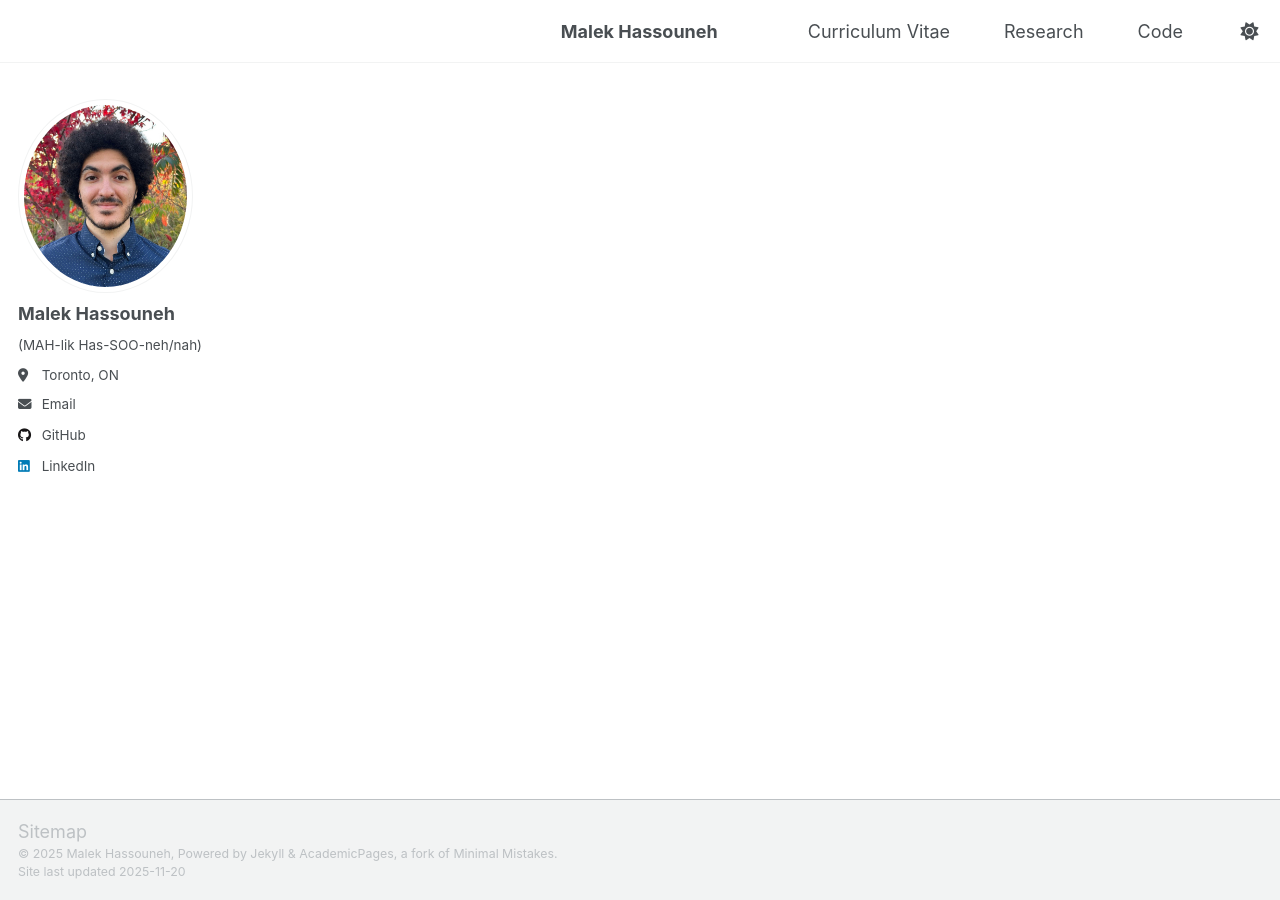
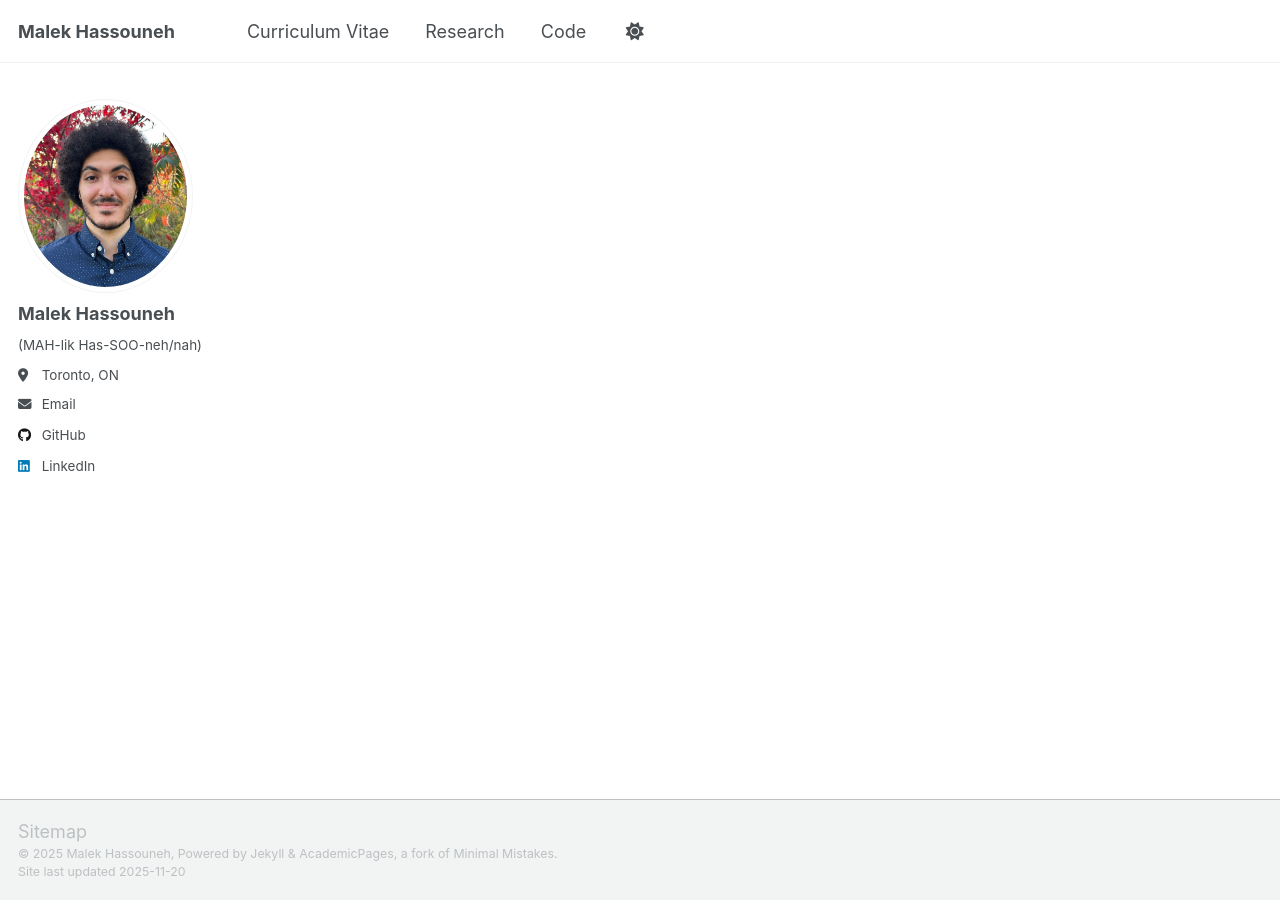
Before and after one commit to malekhassouneh/malekhassouneh.github.io, a Jekyll site: the page built from _pages/about.md, in a window 1280 px wide. Built offline with Jekyll 4.4.1, drawn with Linux system fonts in a browser that asks for light colours; a script that is not in the unit is left out.

Commit message:
Flush name left

```diff
--- a/_sass/custom.scss
+++ b/_sass/custom.scss
@@ -1,38 +1,26 @@
 /* ========================================================================== */
-/* CUSTOM SITE OVERRIDES */
+/* Nav: left-aligned name, right-aligned links, fully flexible */
 /* ========================================================================== */
-
-/* ================================ */
-/* Nav: left-aligned name, right-aligned links, fully flexible */
-/* ================================ */
 
 .greedy-nav {
   display: flex !important;
   justify-content: space-between; /* name left, everything else right */
   align-items: center;
-  flex-wrap: wrap; /* ensures mobile wraps if needed */
+  flex-wrap: wrap;
 }
 
-/* Container for visible links */
-.greedy-nav .visible-links {
-  display: flex !important;
-  flex-wrap: nowrap;
-  align-items: center;
-  margin-left: auto; /* pushes all visible links to the right */
-}
-
-/* First item (name) stays left */
+/* First item (your name) stays left */
 .greedy-nav .visible-links li:first-child {
   margin-left: 0 !important;
   font-weight: bold;
 }
 
-/* Remaining items maintain horizontal spacing */
+/* Wrap all other items in a container to push right */
 .greedy-nav .visible-links li:not(:first-child) {
   margin-left: 1rem;
 }
 
-/* Make hidden-links visible on large screens, inline */
+/* Force hidden-links visible on desktop */
 @media (min-width: 768px) {
   .greedy-nav .hidden-links {
     display: flex !important;
@@ -67,9 +55,7 @@
   }
 }
 
-/* ================================ */
 /* Footer: hide Sitemap / Follow */
-/* ================================ */
 footer .sitemap,
 footer .follow {
   display: none !important;
```
